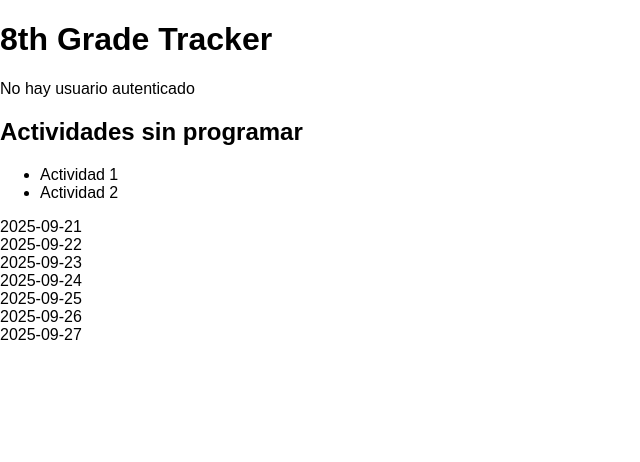
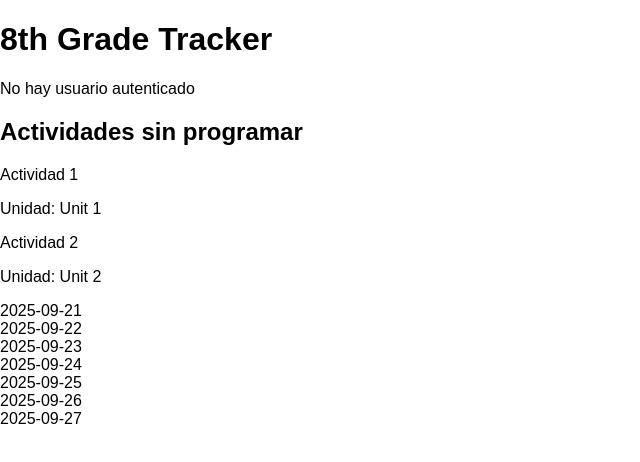
Before and after one commit to sebastiansarmientoforjan-maker/tracker_demo, a Next.js app: page / in a window 1280 px wide. Shown: the top 462 px of the page, without its empty margins (0-640 px from the left). Built offline with nearby package versions, Linux system fonts and the light colour scheme.

Commit message:
Update UnscheduledActivities.tsx

```diff
--- a/src/components/UnscheduledActivities.tsx
+++ b/src/components/UnscheduledActivities.tsx
@@ -8,29 +8,32 @@ interface UnscheduledActivitiesProps {
   handleDragStart: (activity: Activity) => void;
 }
 
-/**
- * Lista de actividades no programadas. Cada elemento es draggable y al iniciar
- * el drag se envía al padre.
- */
 const UnscheduledActivities: React.FC<UnscheduledActivitiesProps> = ({
   unscheduledActivities,
   handleDragStart,
 }) => {
   return (
-    <div className="p-2 border rounded-md bg-white shadow">
-      <h2 className="text-lg font-semibold mb-2">Actividades sin programar</h2>
-      <ul className="list-none p-0 m-0">
+    <div className="bg-white p-4 rounded-lg shadow-md border border-gray-200">
+      {/* Cabecera */}
+      <h2 className="text-xl font-semibold mb-4 text-gray-800">
+        Actividades sin programar
+      </h2>
+      {/* Lista de actividades */}
+      <div className="space-y-3">
         {unscheduledActivities.map((activity) => (
-          <li
+          <div
             key={activity.id}
-            draggable={true}
+            draggable
             onDragStart={() => handleDragStart(activity)}
-            className="mb-1 p-2 border rounded bg-gray-50 cursor-grab"
+            className="p-3 bg-gray-100 rounded-md border border-gray-300 hover:bg-gray-200 cursor-grab select-none"
           >
-            {activity.title}
-          </li>
+            <p className="font-medium text-gray-700">{activity.title}</p>
+            <p className="text-sm text-gray-500">
+              Unidad: {activity.unit}
+            </p>
+          </div>
         ))}
-      </ul>
+      </div>
     </div>
   );
 };
```
